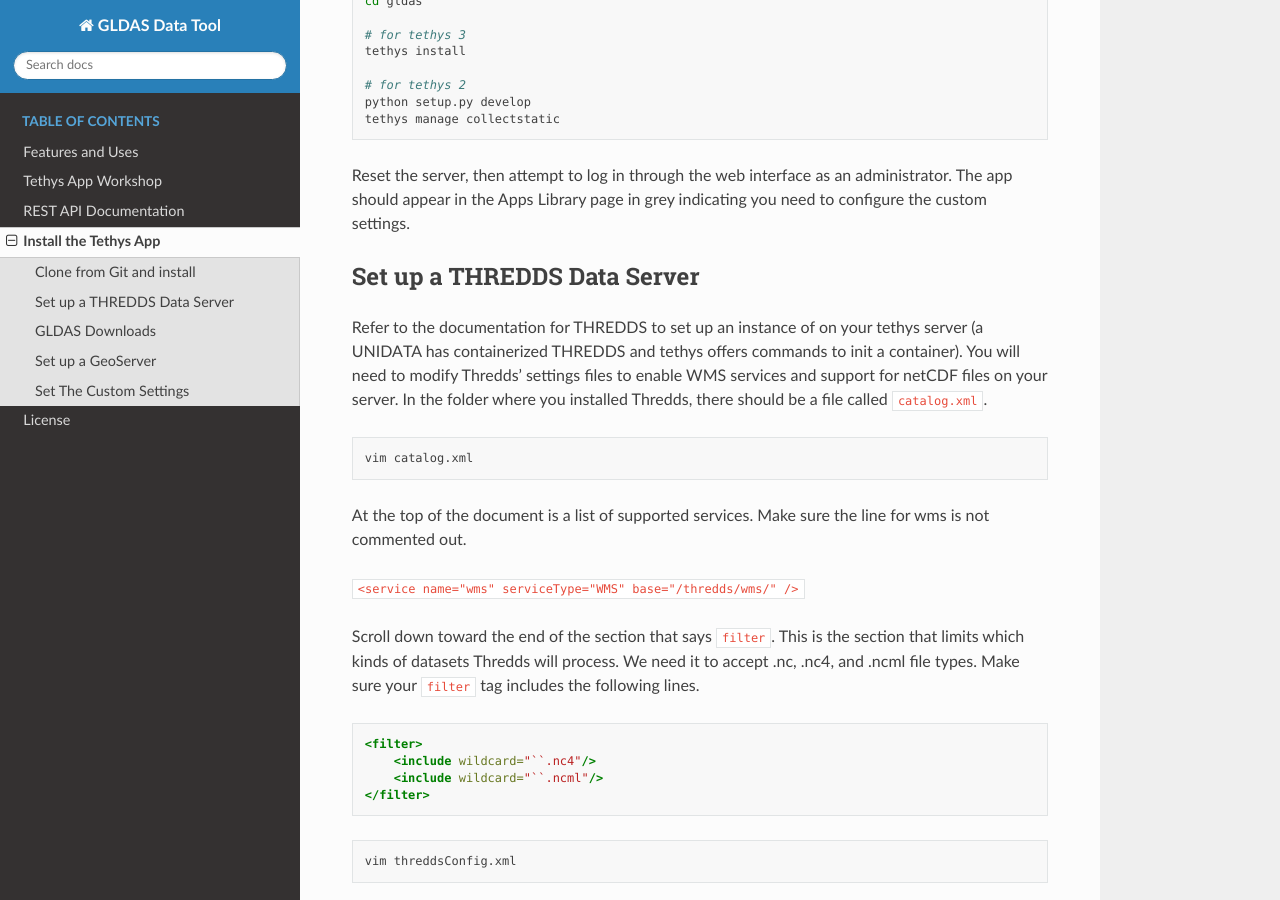
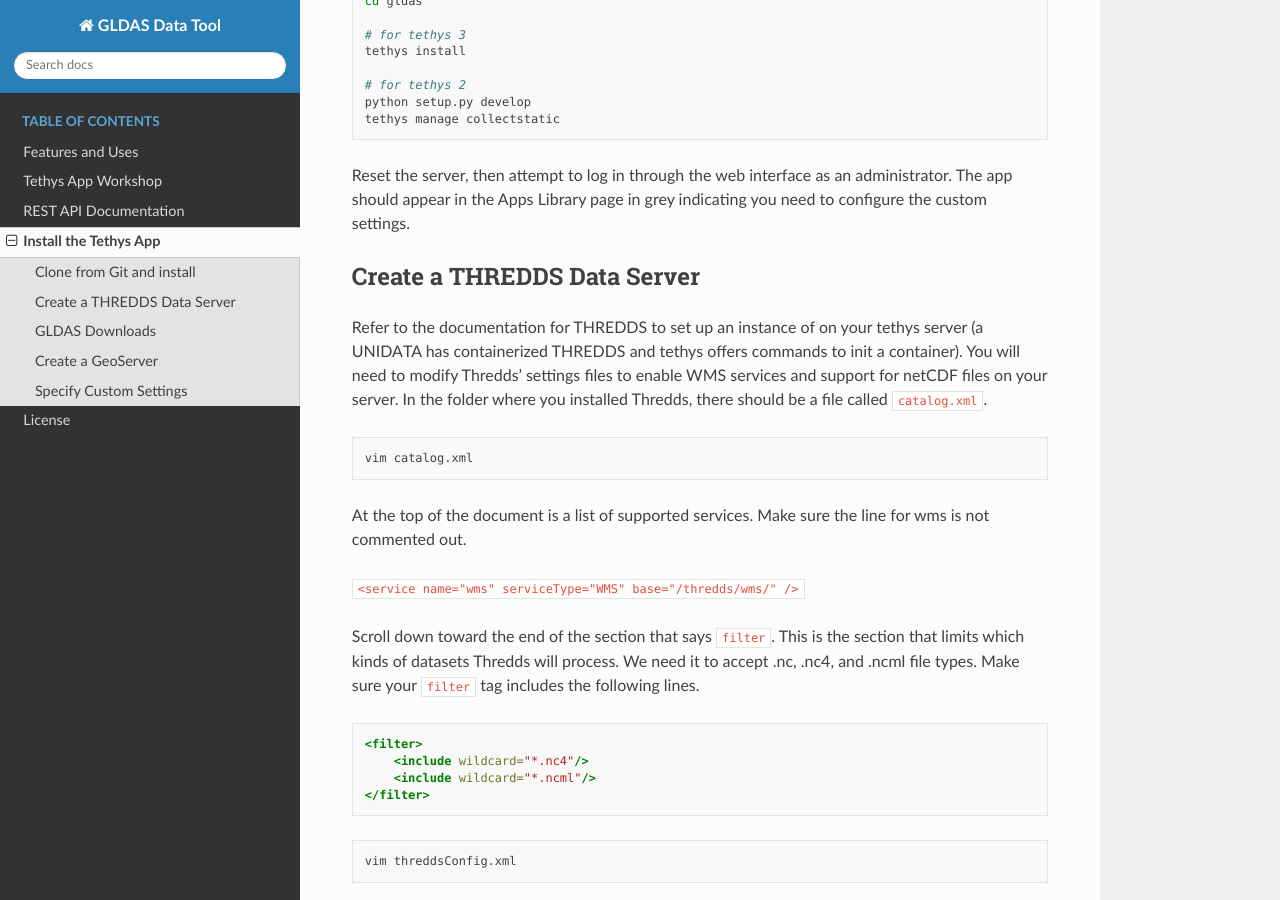
Before and after one commit to rileyhales/gldas, a Sphinx documentation site: the page built from docs/appinstall.rst, in a window 1280 px wide and 900 px high, scrolled down 711 px. Built offline with Sphinx 7.4.7 and the Read the Docs theme 2.0.0, drawn with Linux system fonts in a browser that asks for light colours; some of the changed text lies outside the part shown.

Commit message:
update docs language

```diff
--- a/docs/appinstall.rst
+++ b/docs/appinstall.rst
@@ -38,7 +38,7 @@
 Reset the server, then attempt to log in through the web interface as an administrator. The app should appear in the
 Apps Library page in grey indicating you need to configure the custom settings.
 
-Set up a THREDDS Data Server
+Create a THREDDS Data Server
 ----------------------------
 Refer to the documentation for THREDDS to set up an instance of on your tethys server (a UNIDATA has containerized
 THREDDS and tethys offers commands to init a container). You will need to modify Thredds' settings files to enable WMS
@@ -58,8 +58,8 @@
 .. code-block:: xml
 
     <filter>
-        <include wildcard="``.nc4"/>
-        <include wildcard="``.ncml"/>
+        <include wildcard="*.nc4"/>
+        <include wildcard="*.ncml"/>
     </filter>
 
 .. code-block:: bash
@@ -110,7 +110,7 @@
 | --->raw (directory)
 |     ---><all the gldas datasets here>
 
-Set up a GeoServer
+Create a GeoServer
 ------------------
 Refer to the documentation for GeoServer to set up an instance of GeoServer on your tethys server. There is an official
 GeoServer container which you can install using tethys commands. Log in to your tethys portal as an administrator and
@@ -118,7 +118,7 @@
 
 If you choose not to use geoserver, your users will not be able to view custom shapefiles in the app.
 
-Set The Custom Settings
+Specify Custom Settings
 -----------------------
 Log in to your Tethys portal as an admin. Click on the grey GLDAS box and specify these settings:
 
--- a/docs/index.rst
+++ b/docs/index.rst
@@ -2,7 +2,7 @@
 GLDAS Data Tool
 ===============
 The GLDAS Data Tool is a tool to facilitate downloading, visualizing, processing, analyzing, and sharing GLDAS v2.X
-data from the NASA. GLDAS, Global Land Data Assimilation System, is a historical earth observation dataset based on the
+data from NASA. GLDAS, Global Land Data Assimilation System, is a historical earth observation dataset based on the
 LIS, Land Information System, land-surface model.
 
 The tool is a Tethys application with scripts for automated install and data downloads, several tools for data
```
